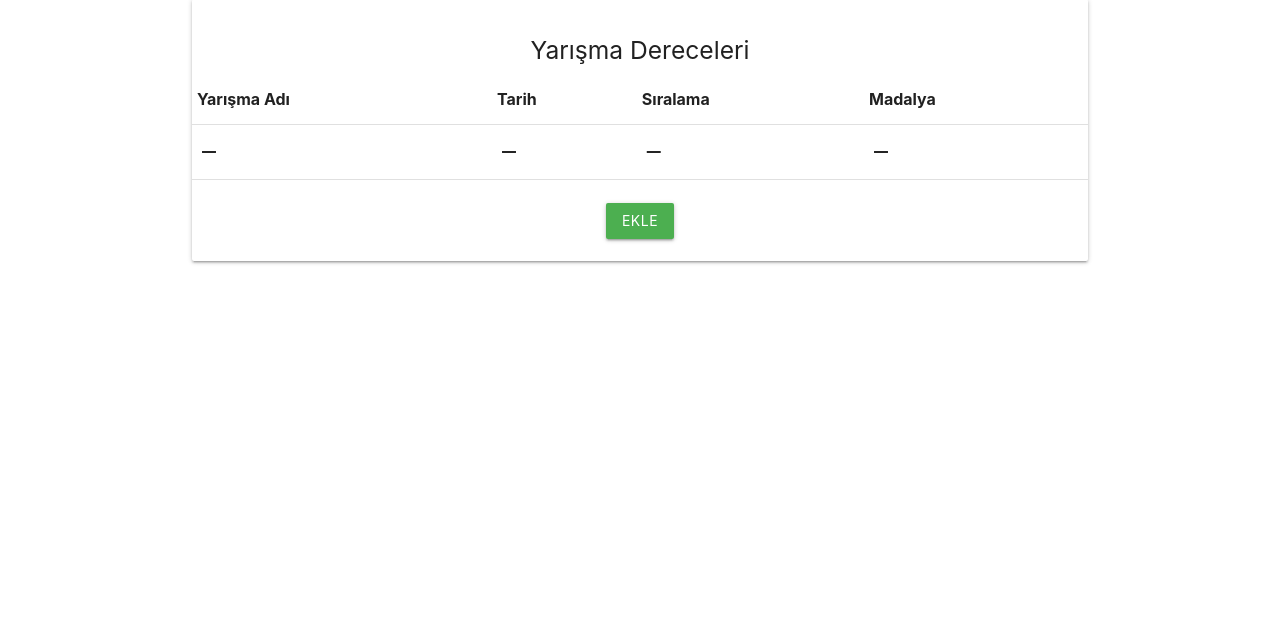
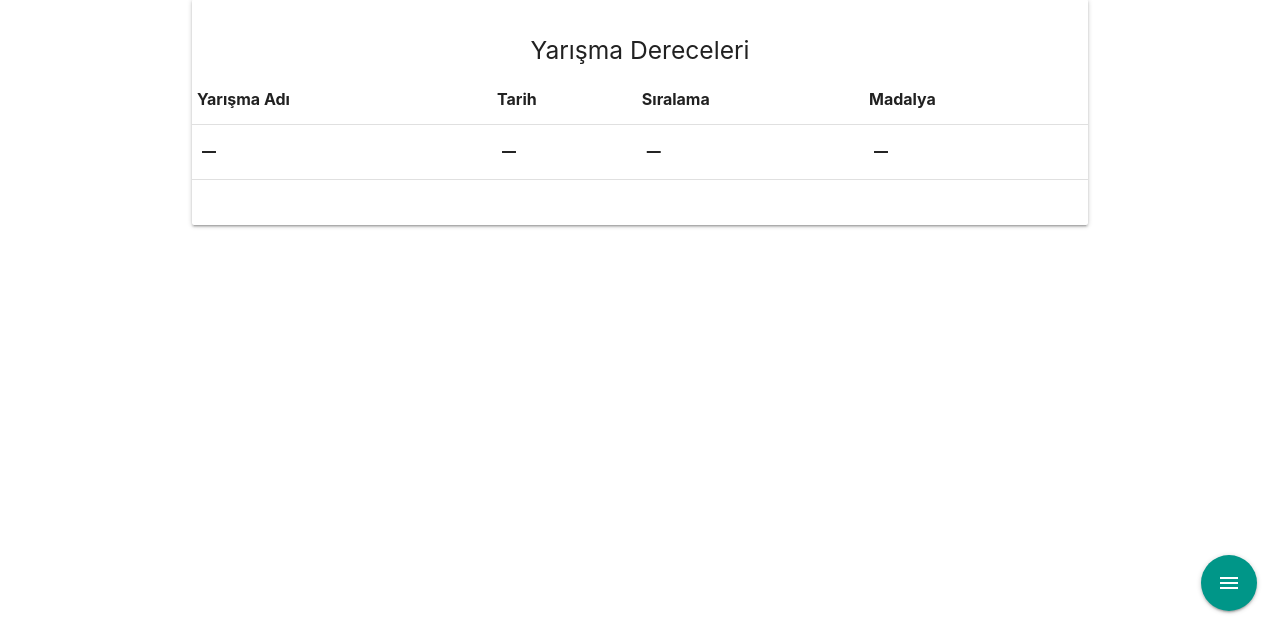
Before and after one commit to bece0/Antrenor, a PHP site: page /sporcu_sayfasi.php?sporcu= in a window 1280 px wide, after a click that opens the changed part. Shown: the part 166-800 px from the top of the page. Run offline with PHP 8.4, Linux system fonts and the light colour scheme; the visitor is signed in with stand-in values (Sample User, id 1); data that the repository does not hold is empty; some libraries are stand-ins or nearby versions.

Commit message:
modal ve buton düzenlemeleri yapıldı

```diff
--- a/modals/sporcu_kayit_modal.php
+++ b/modals/sporcu_kayit_modal.php
@@ -1,7 +1,12 @@
 <!-- Modal Structure -->
 <div id="sporcu_kayit_modal" class="modal modal-fixed-footer">
     <div class="modal-content">
+
+
+        <div class="container">
+            <center>
                 <h4>Kişisel Bilgiler</h4>
+            </center>
             <div class="row">
 
 
@@ -81,6 +86,7 @@
 
             </div>
         </div>
+    </div>
     <div class="modal-footer">
         <center>
             <button type="submit" class="waves-light btn green " modal-close" id="kayit_buton"
--- a/modals/yarisma_ekle_modal.php
+++ b/modals/yarisma_ekle_modal.php
@@ -1,13 +1,4 @@
-<?php
-    include 'head.php';
-    include 'nav.php';
-
-?>
-
-<body>
-
-    <!-- Modal Structure -->
-    <div id="yarisma_ekle_modal" class="modal modal-fixed-footer">
+<div id="yarisma_ekle_modal" class="modal modal-fixed-footer">
         <div class="modal-content">
 
             <br>
--- a/sporcu_sayfasi.php
+++ b/sporcu_sayfasi.php
@@ -343,7 +343,7 @@
 
                     <div class="fixed-action-btn">
                         <a class="btn-floating btn-large teal">
-                            <i class="large material-icons">create</i>
+                            <i class="large material-icons">menu</i>
                         </a>
                         <ul>
                             <li><a class="btn-floating yellow" id="bilgi_duzenle_buton"
@@ -425,12 +425,27 @@
                     </tbody>
                 </table>
                 <br>
-                <center>
+                <!-- <center>
                     <div class="col-sm-12 col-md-2 ">
                         <a class=" waves-light btn green" id="yarisma_ekle_buton"
-                            href="yarisma_ekle.php?sporcu=<?php echo $sporcu_no ?>">Ekle</a>
+                            href="yarisma_ekle.php?sporcu=<?php //echo $sporcu_no ?>">Ekle</a>
                     </div>
-                </center>
+                </center> -->
+
+                <div class="fixed-action-btn">
+                    <a class="btn-floating btn-large teal">
+                        <i class="large material-icons">menu</i>
+                    </a>
+                    <ul>
+                        <li><a class="btn-floating orange modal-trigger" id="yarisma_ekle_buton"
+                                href="#yarisma_ekle_modal"><i class="material-icons">mode_edit</i></a>Yarışma Ekle</li>
+
+                    </ul>
+                </div>
+                <?php
+                  include 'modals/yarisma_ekle_modal.php';
+                ?>
+
                 <br>
 
             </div>
@@ -568,11 +583,21 @@
 
 
                 <br>
-                <center>
+
+                <div class="fixed-action-btn">
+                <a class="btn-floating btn-large teal">
+                    <i class="large material-icons">menu</i>
+                </a>
+                <ul>
+                    <li><a class="btn-floating orange modal-trigger" id="puan_duzenle_buton" href="#">
+                        <i class="material-icons">edit</i></a>Puan Düzenle</li>
+                </ul>
+            </div>
+                <!-- <center>
                     <div class="col-sm-12 col-md-2 ">
                         <a class=" waves-light btn green" id="puan_duzenle_buton" href="#">Düzenle</a>
                     </div>
-                </center>
+                </center> -->
                 <br>
 
                 <br>
@@ -594,6 +619,8 @@
 <?php   //  include 'footer.php';?>
 
 <script>
+$('.modal').modal();
+
 document.addEventListener('DOMContentLoaded', function() {
     var elems = document.querySelectorAll('.collapsible');
     var instances = M.Collapsible.init(elems, {
```
Also changed, not shown: index.php (+42 -13 lines), modals/sporcu_arama_modal.php (added, +53 -0 lines). Lines whose indentation alone changed are shown as unchanged.
